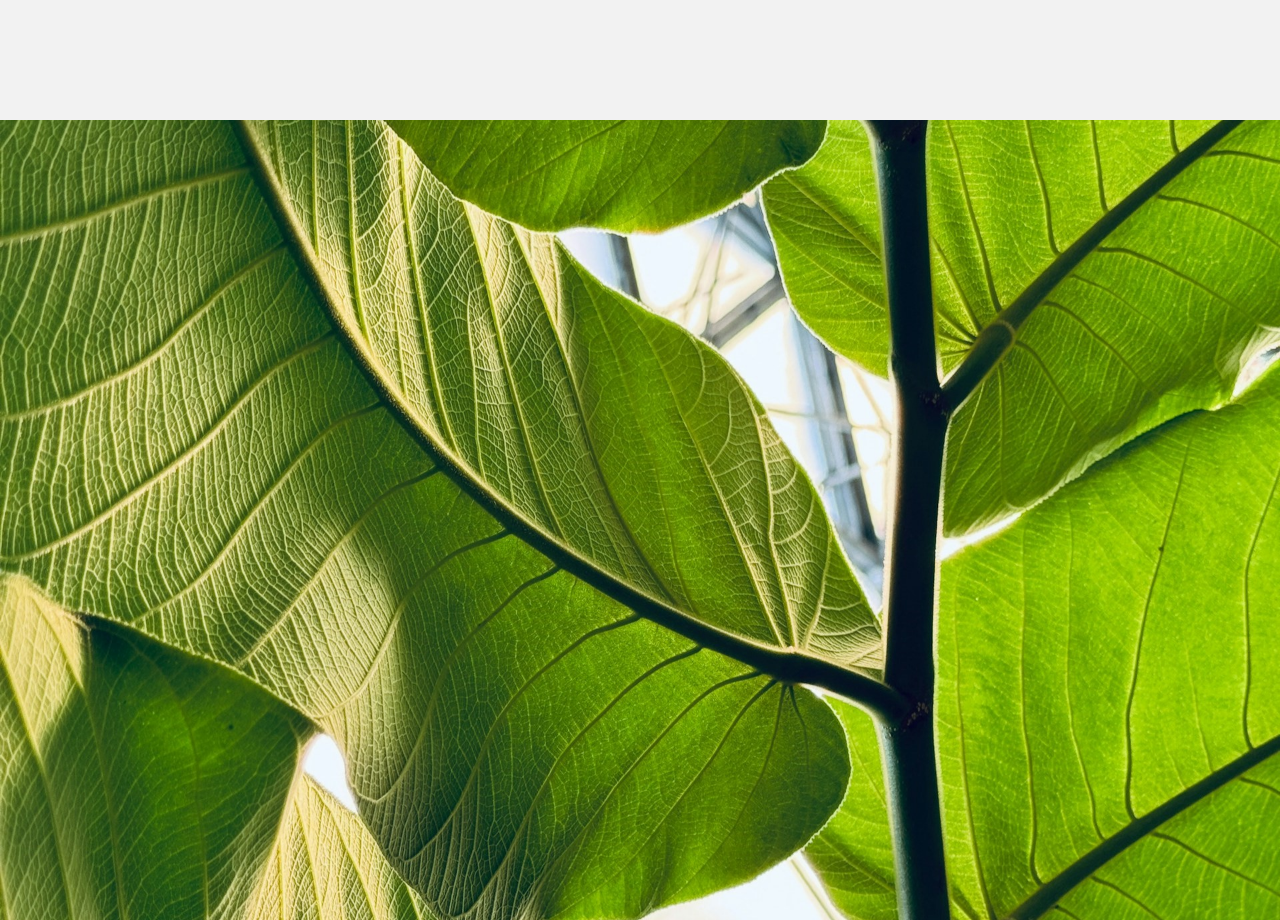
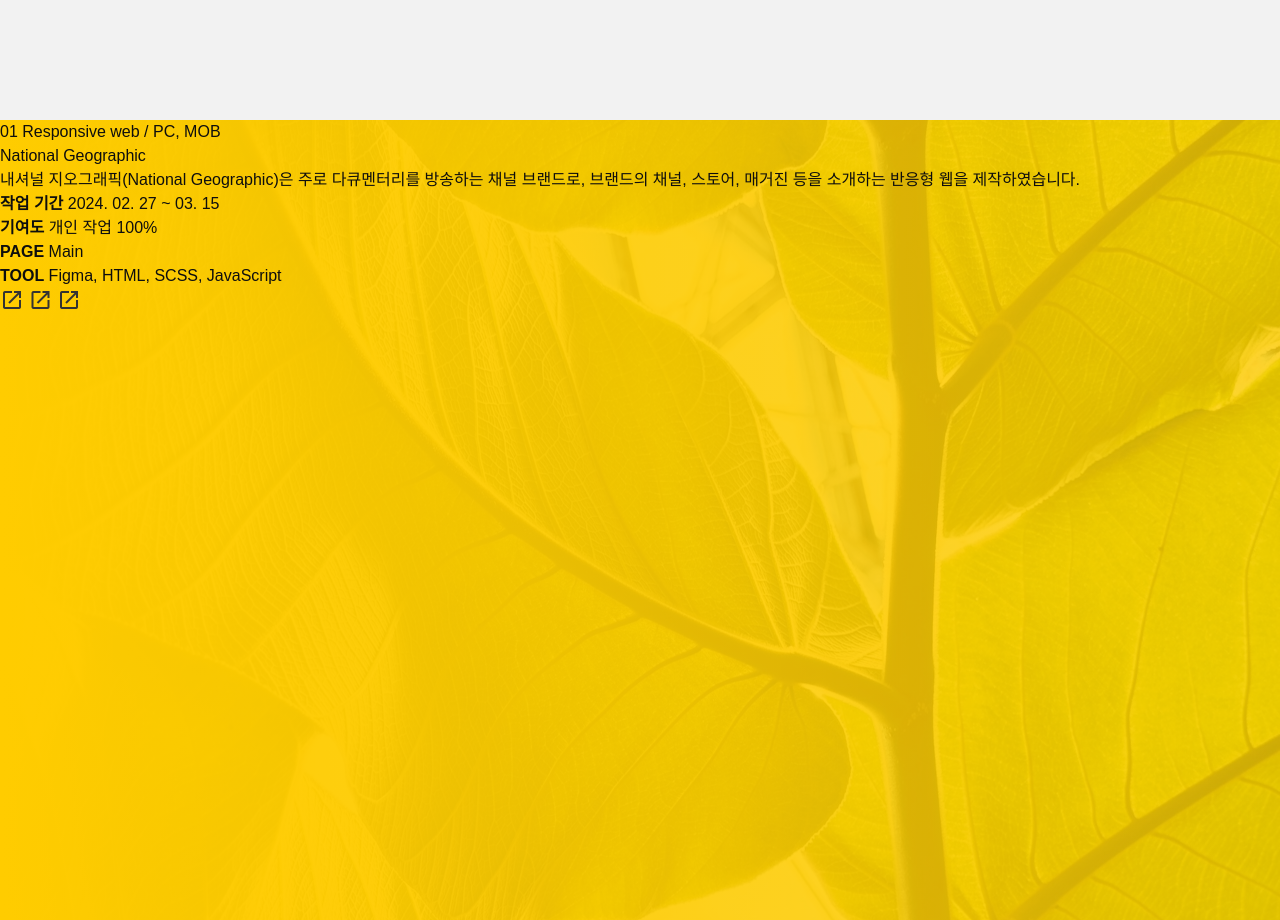
Before and after one commit to minji0164/minji0164.github.io, a plain HTML site: page index.html in a window 1280 px wide. Shown: the part 680-1600 px from the top of the page. Drawn offline with nearby package versions, Linux system fonts and the light colour scheme; a web font is replaced by a local one.

Commit message:
wec-ng 작업 중

```diff
--- a/assets/scss/_main.scss
+++ b/assets/scss/_main.scss
@@ -6,7 +6,7 @@
 }
 
 .intro {
-  padding: 0 5%;
+  padding: 0 10%;
 
   .tit-wr {
     display: flex;
@@ -29,6 +29,7 @@
   }
 
   .big-tit {
+    // color: $primary;
     display: flex;
     @include big-tit;
     @keyframes dash {
@@ -172,4 +173,14 @@
 
 .ng {
   background: url("../../images/main/national.jpg") 50% 40% / 100% no-repeat;
+
+  .bg {
+    height: 100%;
+    background-color: rgba(255, 204, 0, 0.8);
+    background-image: linear-gradient(
+      to right,
+      rgba(255, 204, 0, 1),
+      rgba(0, 0, 0, 0)
+    );
+  }
 }
--- a/index.html
+++ b/index.html
@@ -55,7 +55,54 @@
             </div>
           </div>
         </section>
-        <section class="sec ng"></section>
+        <section class="sec ng">
+          <div class="bg">
+            <div class="left">
+              <div class="txt-wr">
+                <div class="type">
+                  <em class="num">01</em>
+                  <span class="txt">Responsive web / PC, MOB </span>
+                </div>
+                <span class="name">National Geographic</span>
+                <p class="exp">
+                  내셔널 지오그래픽(National Geographic)은 주로 다큐멘터리를
+                  방송하는 채널 브랜드로, 브랜드의 채널, 스토어, 매거진 등을
+                  소개하는 반응형 웹을 제작하였습니다.
+                </p>
+                <div class="info-wr">
+                  <div class="box">
+                    <strong class="bold">작업 기간</strong>
+                    <span class="regular">2024. 02. 27 ~ 03. 15</span>
+                  </div>
+                  <div class="box">
+                    <strong class="bold">기여도</strong>
+                    <span class="regular">개인 작업 100%</span>
+                  </div>
+                  <div class="box">
+                    <strong class="bold">PAGE</strong>
+                    <span class="regular">Main</span>
+                  </div>
+                  <div class="box">
+                    <strong class="bold">TOOL</strong>
+                    <span class="regular">Figma, HTML, SCSS, JavaScript</span>
+                  </div>
+                </div>
+              </div>
+              <div class="goto-wr">
+                <a href="#">
+                  <span class="material-symbols-outlined"> open_in_new </span>
+                </a>
+                <a href="#">
+                  <span class="material-symbols-outlined"> open_in_new </span>
+                </a>
+                <a href="#">
+                  <span class="material-symbols-outlined"> open_in_new </span>
+                </a>
+              </div>
+            </div>
+            <div class="right"></div>
+          </div>
+        </section>
       </main>
     </div>
   </body>
```
Also changed, not shown: assets/css/comm.css, 1 other file.
